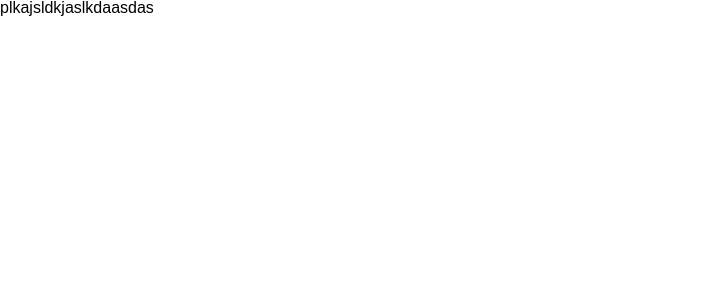
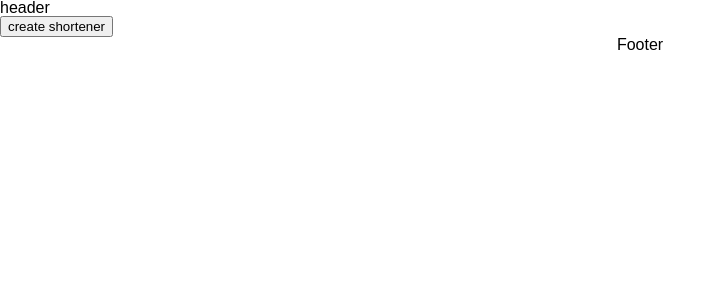
Before and after one commit to nahuely/lzip.io, a React (Create React App) app in the folder client/: page / in a window 1280 px wide. Shown: the top 300 px of the page, without its empty margins (0-726 px from the left). Built offline with nearby package versions, Linux system fonts and the light colour scheme.

Commit message:
app layout, error boundary and routes added

```diff
--- a/client/src/App.js
+++ b/client/src/App.js
@@ -1,7 +1,41 @@
 import React from "react";
+import { Router, Route, Switch } from "react-router-dom";
+import history from "./helpers/history";
+import { generateRoutes } from "./helpers/routes";
+import ErrorBoundary from "./components/error-boundary";
+import Footer from "./components/footer";
+import Header from "./components/header";
+import routes from "./config/routes";
 
 function App() {
-  return <div>plkajsldkjaslkdaasdas</div>;
+  return (
+    <ErrorBoundary>
+      <Router history={history}>
+        <div>
+          <div>
+            <Header />
+          </div>
+          <div>
+            <Switch>
+              {Object.entries(routes).map(([_, route]) =>
+                generateRoutes(route, route.path)
+              )}
+              <Route
+                render={() => (
+                  <div>
+                    <p>not found</p>
+                  </div>
+                )}
+              />
+            </Switch>
+          </div>
+          <div>
+            <Footer />
+          </div>
+        </div>
+      </Router>
+    </ErrorBoundary>
+  );
 }
 
 export default App;
```
